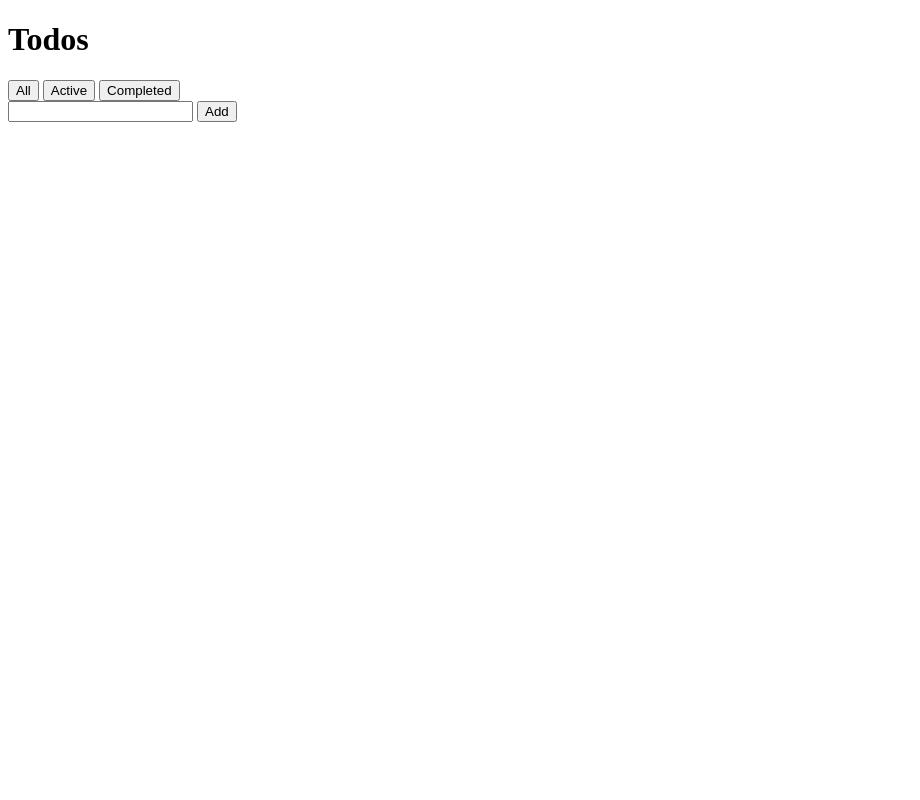
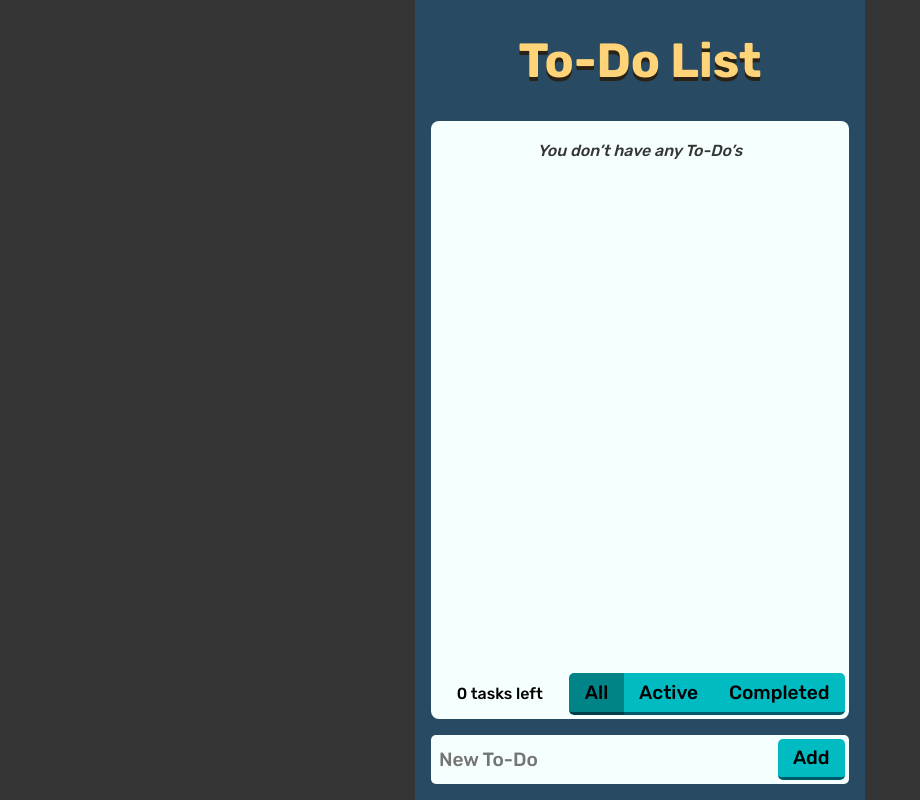
Before and after one commit to eddiemcconkie/wdd330, a plain HTML site: page challenge01/index.html in a window 1280 px wide. Shown: the whole page, without its empty margins (0-920 px from the left). Drawn offline with Linux system fonts and the light colour scheme.

Commit message:
Completed challenge 01

```diff
--- a/challenge01/index.html
+++ b/challenge01/index.html
@@ -5,20 +5,34 @@
     <meta http-equiv="X-UA-Compatible" content="IE=edge" />
     <meta name="viewport" content="width=device-width, initial-scale=1.0" />
     <title>Challenge 1 - Todo</title>
+    <link rel="stylesheet" href="style.css" />
     <script src="index.js" type="module"></script>
   </head>
   <body>
-    <h1>Todos</h1>
-    <ul id="todoList"></ul>
-    <div>
-      <button class="modeButton" value="all">All</button>
-      <button class="modeButton" value="active">Active</button>
-      <button class="modeButton" value="completed">Completed</button>
-    </div>
-
-    <form id="newTodoForm" autocomplete="off">
-      <input type="text" name="todo" />
-      <button type="submit">Add</button>
-    </form>
+    <section class="main-content">
+      <h1>To-Do List</h1>
+      <div class="todo-area">
+        <ul class="todo-list" id="todoList"></ul>
+        <div class="todo-footer">
+          <span id="todoCount"></span>
+          <div class="mode-button-set">
+            <button class="mode-button selected" value="all">All</button>
+            <button class="mode-button" value="active">Active</button>
+            <button class="mode-button" value="completed">Completed</button>
+          </div>
+        </div>
+      </div>
+      <form class="new-todo-form" id="newTodoForm" autocomplete="off">
+        <input
+          class="todo-input"
+          type="text"
+          name="todoInput"
+          id="todoInput"
+          placeholder="New To-Do"
+          aria-labelledby="submitButton"
+        />
+        <button class="submit-button" type="submit" id="submitButton">Add</button>
+      </form>
+    </section>
   </body>
 </html>
--- a/challenge01/index.js
+++ b/challenge01/index.js
@@ -1,19 +1,40 @@
 import createTodoList from './todo.js'
 
 const listElement = document.getElementById('todoList')
+const newTodoForm = document.getElementById('newTodoForm')
+const todoInput = document.getElementById('todoInput')
+const modeButtons = document.querySelectorAll('.mode-button')
+const todoCount = document.getElementById('todoCount')
 const list = createTodoList(listElement, 'list')
-const newTodoForm = document.getElementById('newTodoForm')
 
-document.querySelectorAll('.modeButton').forEach((button) => {
+export const updateTodoCount = (count) => {
+  if (count === 1) {
+    todoCount.textContent = `1 task left`
+  } else {
+    todoCount.innerText = `${count} tasks left`
+  }
+}
+
+modeButtons.forEach((button) => {
   button.addEventListener('click', (e) => {
     const mode = e.target.value
-    list.filter(mode)
+    list.setFilter(mode)
+    modeButtons.forEach((button) => {
+      const mode = list.getFilter()
+      button.classList.toggle('selected', button.value === mode)
+    })
   })
 })
 
 newTodoForm.addEventListener('submit', (e) => {
   e.preventDefault()
-  const todo = newTodoForm.elements.todo.value.trim()
-  list.addTodo(todo)
-  newTodoForm.reset()
+  const todo = newTodoForm.elements.todoInput.value.trim()
+  todoInput.focus()
+  if (todo.length > 0) {
+    list.addTodo(todo)
+    newTodoForm.reset()
+    updateTodoCount(list.numIncomplete())
+  }
 })
+
+updateTodoCount(list.numIncomplete())
--- /dev/null
+++ b/challenge01/style.css
@@ -0,0 +1,176 @@
+@import url('https://fonts.googleapis.com/css2?family=Rubik:wght@300;500;600;700&display=swap');
+
+* {
+  box-sizing: border-box;
+}
+
+:root {
+  font-family: 'Rubik', sans-serif;
+}
+
+body {
+  background-color: #353535;
+  margin: 0;
+}
+
+h1 {
+  color: #ffd479;
+  font-size: 3rem;
+  text-align: center;
+  margin: 1rem 0;
+  font-weight: 700;
+  text-shadow: 0 4px #292215;
+}
+
+button {
+  background-color: #00bcc2;
+  color: #000;
+  font-weight: 500;
+  font-size: 1.2rem;
+  font-family: inherit;
+  border: none;
+  padding: 0.4em 0.8em;
+  cursor: pointer;
+  border-bottom: 3px solid #005a69;
+}
+
+button:hover {
+  filter: brightness(1.1);
+}
+
+button.selected {
+  filter: brightness(0.7);
+}
+
+.main-content {
+  background-color: #284b63;
+  width: 100%;
+  max-width: 450px;
+  margin: 0 auto;
+  padding: 1rem;
+  display: flex;
+  flex-direction: column;
+  gap: 1rem;
+  height: 100vh;
+}
+
+.todo-area {
+  flex-grow: 1;
+  min-height: 0;
+  margin-bottom: auto;
+  background-color: #f5fffe;
+  border-radius: 8px;
+  border: 4px solid transparent;
+  display: flex;
+  flex-direction: column;
+  justify-content: space-between;
+  gap: 0.4rem;
+  max-height: 100%;
+}
+
+.todo-list {
+  list-style: none;
+  padding: 0;
+  margin: 0;
+  overflow-y: auto;
+  accent-color: #00d5e1;
+}
+
+.todo {
+  display: flex;
+  align-items: center;
+  min-height: max-content;
+  padding-left: 0.5rem;
+  font-size: 1.2rem;
+  background-color: #2d5467;
+  color: #fff;
+  border-radius: 5px;
+  overflow: hidden;
+  border-bottom: 3px solid #1c282a;
+}
+
+.todo + .todo {
+  margin-top: 0.4rem;
+}
+
+.todo-checkbox {
+  width: 1.6rem;
+  height: 1.6rem;
+  flex-shrink: 0;
+  cursor: pointer;
+  margin: 0;
+}
+
+.todo-title {
+  flex-grow: 1;
+  padding-left: 0.6rem;
+  white-space: nowrap;
+  overflow: hidden;
+  text-overflow: ellipsis;
+  cursor: pointer;
+}
+
+.todo-remove {
+  background-color: #eca100;
+  color: #000;
+  font-weight: 700;
+  font-size: 1.8rem;
+  padding: 0.1em 0.4em;
+  margin-left: 0.3rem;
+  border: none;
+}
+
+.todo-footer {
+  display: flex;
+  justify-content: space-between;
+  align-items: center;
+  flex-wrap: wrap;
+  gap: 0.3rem;
+}
+
+.todo-footer * {
+  margin-left: auto;
+}
+
+.message {
+  color: #353535;
+  display: block;
+  margin: 1rem auto;
+  text-align: center;
+}
+
+.mode-button-set {
+  display: flex;
+  justify-content: flex-end;
+}
+
+.mode-button:first-child {
+  border-radius: 5px 0 0 5px;
+}
+
+.mode-button:last-child {
+  border-radius: 0 5px 5px 0;
+}
+
+.new-todo-form {
+  display: flex;
+  border-radius: 5px;
+  background-color: #f5fffe;
+  width: 100%;
+}
+
+.todo-input {
+  flex-grow: 1;
+  border: none;
+  border-radius: 5px 0 0 5px;
+  font-family: inherit;
+  font-size: 1.2rem;
+  padding-inline: 0.5rem;
+  background-color: transparent;
+  min-width: 0;
+}
+
+.submit-button {
+  margin: 4px;
+  border-radius: 5px;
+}
--- a/challenge01/todo.js
+++ b/challenge01/todo.js
@@ -1,8 +1,9 @@
 import { readLocalStorage, writeLocalStorage } from './utils.js'
+import { updateTodoCount } from './index.js'
 
 const createTodo = (name) => {
   return {
-    id: new Date(),
+    id: new Date().getTime(),
     name,
     completed: false,
   }
@@ -13,6 +14,8 @@ const createTodoList = (element, key) => {
   let data = readLocalStorage(key) || []
   let filterMode = 'all'
 
+  const numIncomplete = () => data.reduce((count, todo) => (!todo.completed ? count + 1 : count), 0)
+
   const renderList = () => {
     let filtered = data
     if (filterMode === 'active') {
@@ -22,26 +25,41 @@ const createTodoList = (element, key) => {
     }
 
     element.innerHTML = ''
+    if (data.length == 0) {
+      element.innerHTML = `<em class="message">You don’t have any To-Do’s</em>`
+    } else if (filtered.length == 0) {
+      element.innerHTML = `<em class="message">No ${filterMode} To-Do’s</em>`
+    }
     filtered.forEach((todo) => {
       const li = document.createElement('li')
-      const checkbox = document.createElement('button')
-      const title = document.createTextNode(todo.name)
+      const checkbox = document.createElement('input')
+      const title = document.createElement('label')
       const remove = document.createElement('button')
-      checkbox.textContent = todo.completed ? '-' : ' +'
-      remove.textContent = 'X'
+      checkbox.id = todo.id
+      checkbox.type = 'checkbox'
+      checkbox.checked = todo.completed
+      title.setAttribute('for', todo.id)
+      title.textContent = todo.name
+      remove.innerHTML = '&times;'
+      li.classList.add('todo')
+      checkbox.classList.add('todo-checkbox')
+      title.classList.add('todo-title')
+      remove.classList.add('todo-remove')
       li.appendChild(checkbox)
       li.appendChild(title)
       li.appendChild(remove)
 
-      checkbox.addEventListener('click', (e) => {
+      checkbox.addEventListener('change', (e) => {
         todo.completed = !todo.completed
         writeLocalStorage(key, data)
         renderList()
+        updateTodoCount(numIncomplete())
       })
       remove.addEventListener('click', (e) => {
         data = data.filter((t) => t.id !== todo.id)
         writeLocalStorage(key, data)
         renderList()
+        updateTodoCount(numIncomplete())
       })
 
       element.appendChild(li)
@@ -57,12 +75,14 @@ const createTodoList = (element, key) => {
     renderList()
   }
 
-  const filter = (mode) => {
+  const setFilter = (mode) => {
     if (['all', 'active', 'completed'].includes(mode)) {
       filterMode = mode
     }
     renderList()
   }
+
+  const getFilter = () => filterMode
 
   const clear = () => {
     data = []
@@ -72,8 +92,10 @@ const createTodoList = (element, key) => {
 
   return {
     addTodo,
-    filter,
+    setFilter,
+    getFilter,
     clear,
+    numIncomplete,
   }
 }
 
```
Also changed, not shown: js/main.js (+9 -5 lines).
